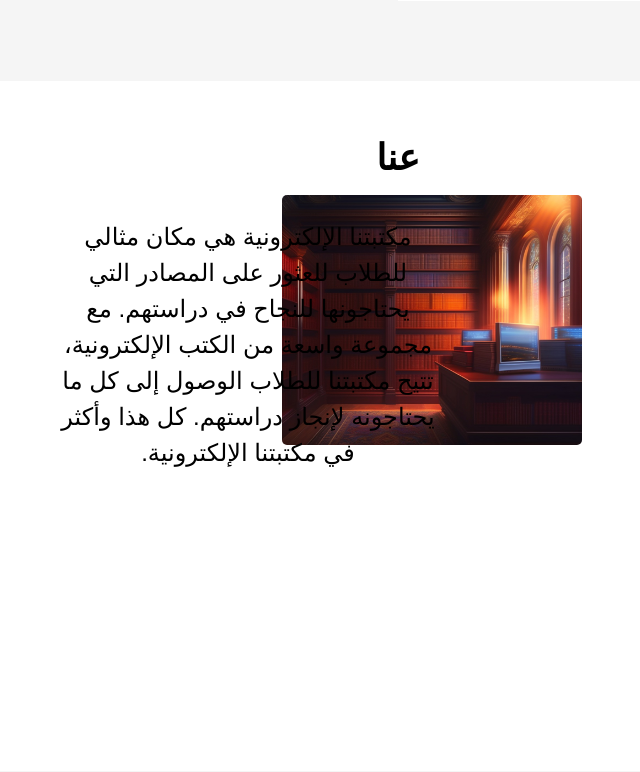
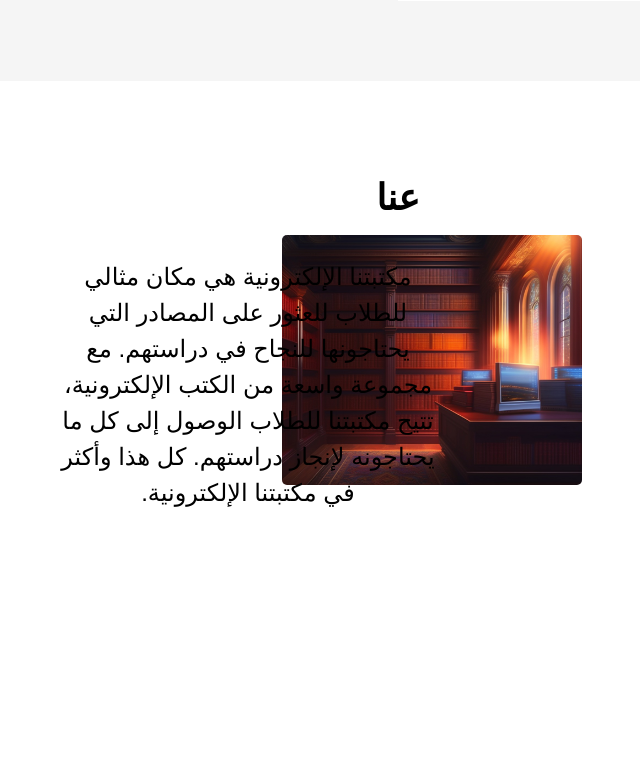
Before and after one commit to Dev4YM/youseflib, a PHP site: page / in a window 1280 px wide. Shown: the part 1670-2442 px from the top of the page, without its empty margins (148-788 px from the left). Run offline with PHP 8.4, Linux system fonts and the light colour scheme.

Commit message:
Update style.css

```diff
--- a/style.css
+++ b/style.css
@@ -201,6 +201,7 @@ nav a:hover {
   width: 60%;
   transition: 0.4s ease-out;
   margin-right: 350px;
+  margin-top: 90px
 }
 
 .about:hover {
```
